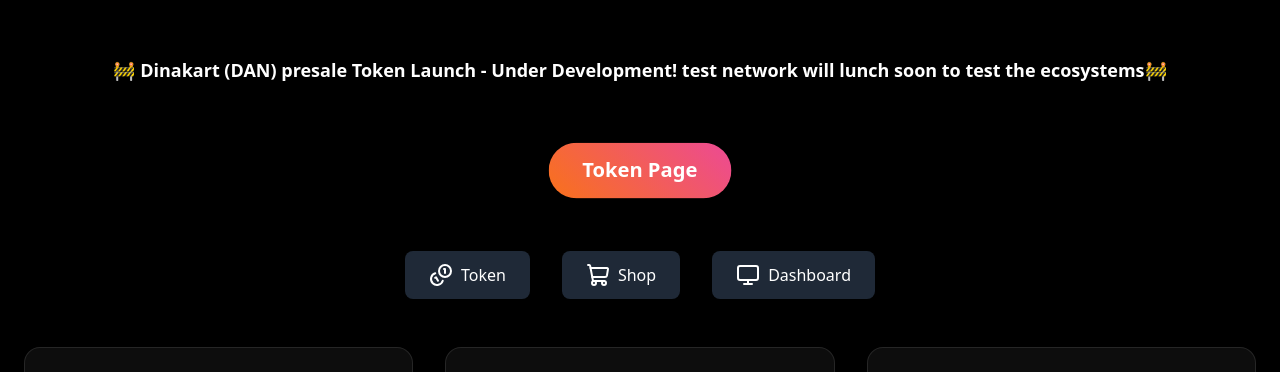
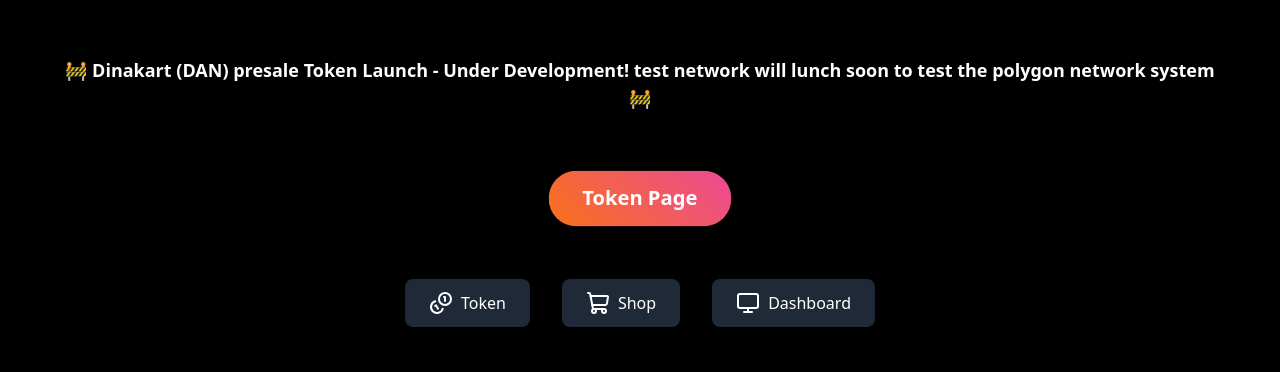
Before and after one commit to nourddinak/nashop, a plain HTML site: page index.html in a window 1280 px wide. Shown: the part 348-720 px from the top of the page. Drawn offline with nearby package versions, Linux system fonts and the light colour scheme.

Commit message:
Update index.html

```diff
--- a/index.html
+++ b/index.html
@@ -199,7 +199,7 @@
                 <h1 class="text-7xl font-bold text-white">Secure Your Shopping Future</h1>
                 <p class="text-3xl text-white">One click, instant blockchain rewards</p>
                 <p class="bg-orange-500 text-white text-center py-3 px-4 font-bold text-lg rounded-lg mx-4">       🚧 Dinakart (DAN) presale Token Launch - Under Development!
-                test network will lunch soon to test the ecosystems🚧</p>
+                test network will lunch soon to test the polygon network system🚧</p>
                <a href="https://token.nashop.store" class="action-button">Token Page</a>
 
                 <!-- Tabbed Navigation -->
```
